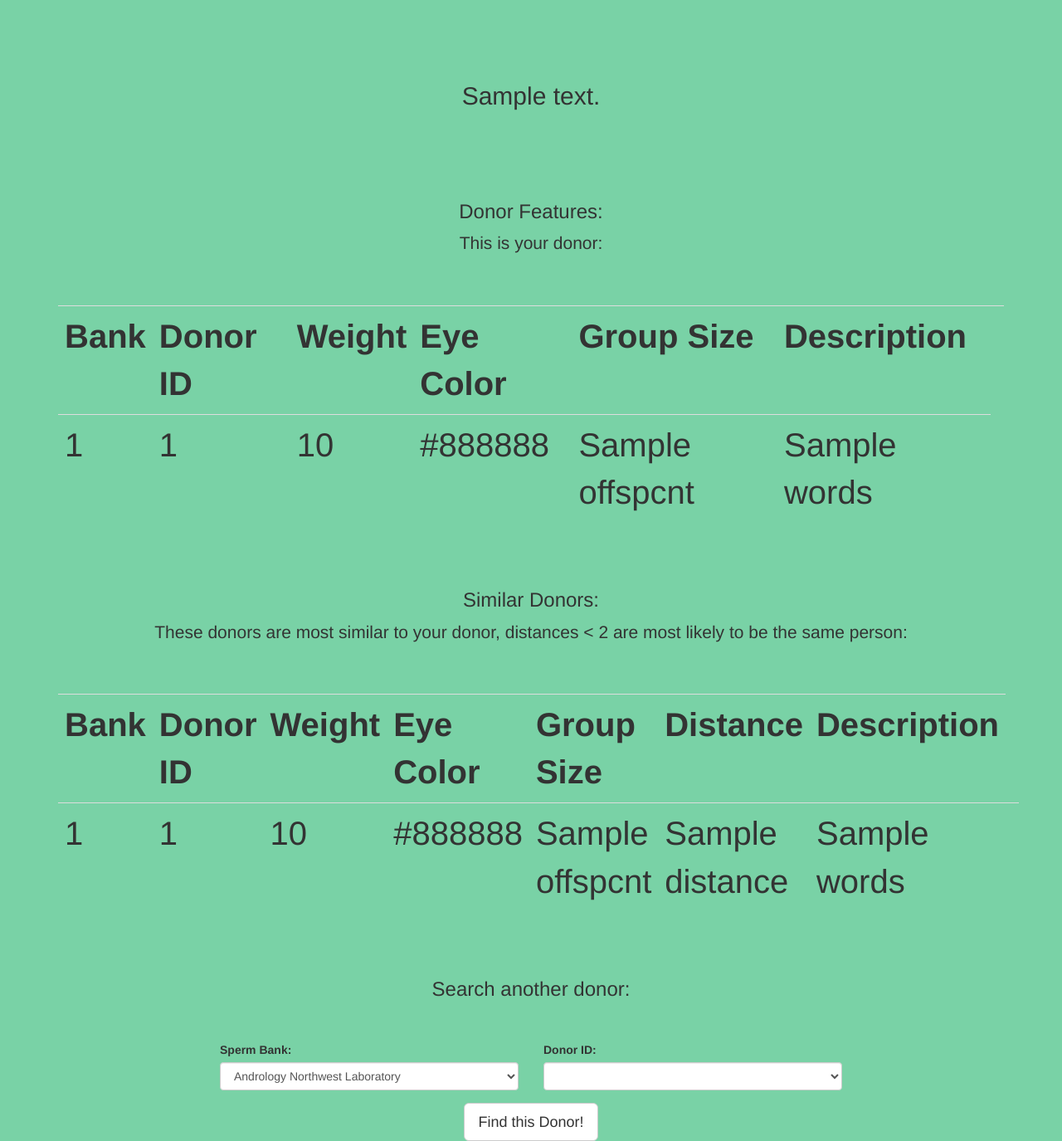
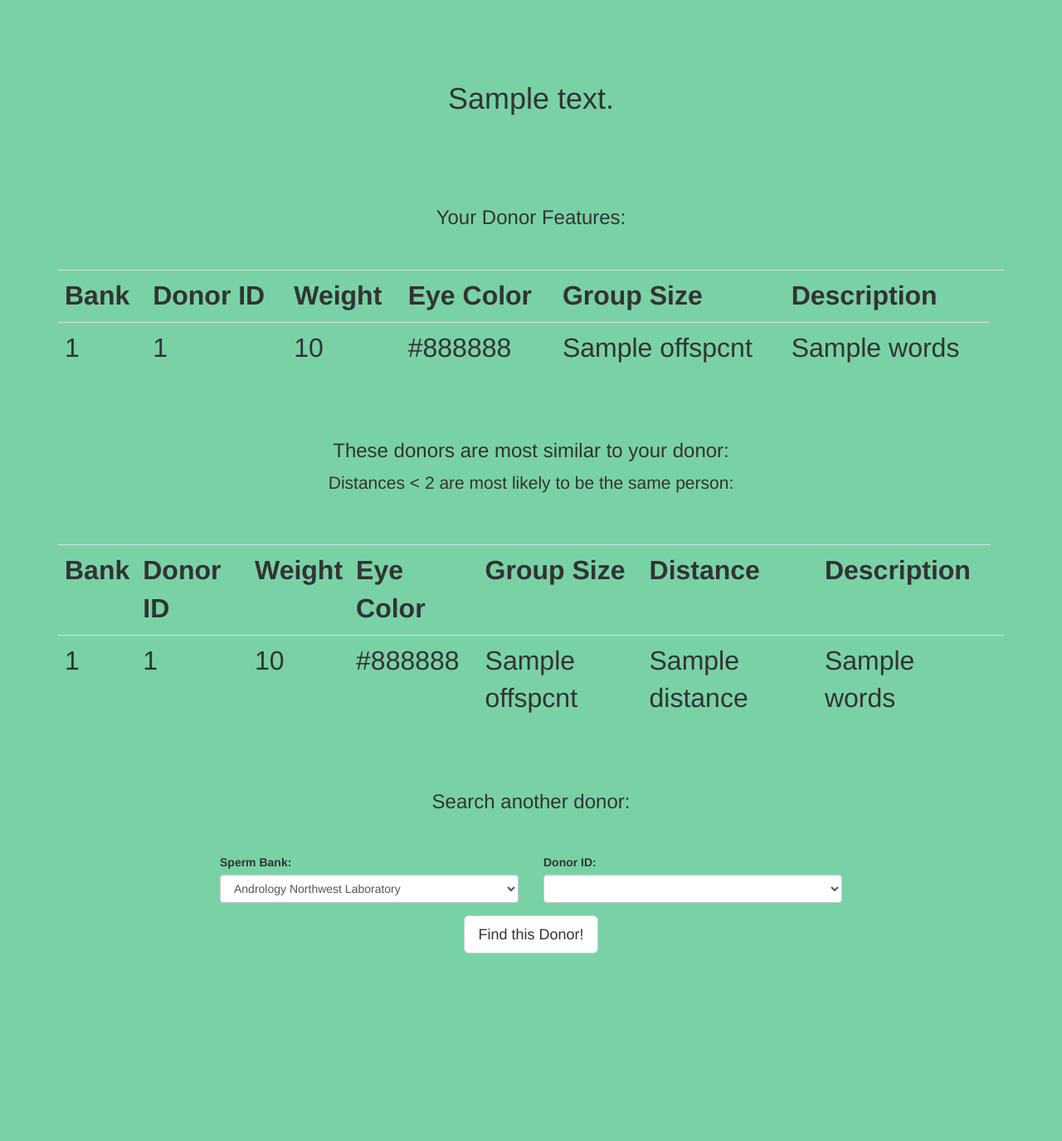
Before and after one commit to nathanvc/super-donor, a Flask app: template dsr_app/templates/output.html in a window 1280 px wide. Shown: the part 51-1426 px from the top of the page at 83% size. After the commit the page ends 1200 px from the top, so only its background shows below. Run offline with Flask 2, Linux system fonts and the light colour scheme; the template is opened without the code that fills it: most values are stand-ins (such as "Sample title", 1, 10 or a date in 2020); lists and menus that the app fills with data are empty; parts of the project's set-up code (start-up, migrations or seed data) failed here and were passed over; some libraries are stand-ins or nearby versions.

Commit message:
Revise headings

```diff
--- a/dsr_app/static/css/starter-template.css
+++ b/dsr_app/static/css/starter-template.css
@@ -7,5 +7,5 @@ body {
   text-align: center;
 }
 table {
-  font-size: 40px;
+  font-size: 32px;
 }
--- a/dsr_app/templates/output.html
+++ b/dsr_app/templates/output.html
@@ -58,14 +58,14 @@
 
  <div class="container">
     <div class="starter-template">
-        <h2>{{ detection_message }}</h2>
+        <h1>{{ detection_message }}</h1>
     </div>
 </div>
 
     <div class="container">
       <div class="starter-template">
-        <h3>Donor Features:</h3>
-        <p class="lead">This is your donor:</p>
+        <h3>Your Donor Features:</h3>
+        <!--<p class="lead">This is your donor:</p> -->
       </div>
 
 
@@ -84,8 +84,8 @@
 
     <div class="container">
       <div class="starter-template">
-        <h3>Similar Donors:</h3>
-        <p class="lead">These donors are most similar to your donor, distances < 2 are most likely to be the same person: </p>
+        <h3>These donors are most similar to your donor:</h3>
+        <p class="lead">Distances < 2 are most likely to be the same person: </p>
       </div>
 
 
```
